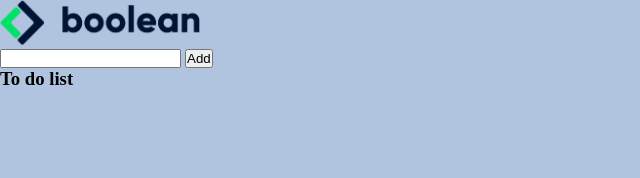
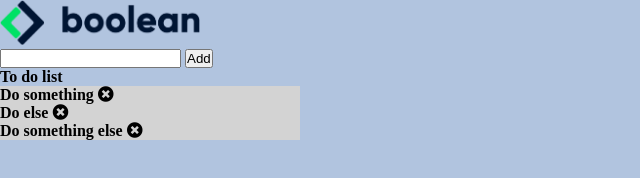
Before and after one commit to federico1989/vue-todolist, a plain HTML site: page index.html in a window 1280 px wide. Shown: the whole page, without its empty margins (0-640 px from the left). Drawn offline with nearby package versions, Linux system fonts and the light colour scheme.

Commit message:
Inserimento della lista
Lista tasks in Vue

```diff
--- a/assets/css/style.css
+++ b/assets/css/style.css
@@ -10,6 +10,9 @@ body {
 img {
   width: 200px;
 }
-.mini_card {
+.card_list {
+  width: 300px;
+}
+.lista_task ul {
   background: lightgray;
 }
--- a/assets/js/main.js
+++ b/assets/js/main.js
@@ -1,4 +1,12 @@
 let app = new Vue ({
-  el: "#app",
+  el: "#my_list",
+  data: {
+    image: "assets/img/logo.png",
+    tasks: [
+      "Do something",
+      "Do else",
+      "Do something else"
+    ]
+  }
 
 })
--- a/index.html
+++ b/index.html
@@ -10,16 +10,17 @@
   <title>Todolist</title>
 </head>
   <body>
-    <div class="card" id="">
-      <img src="assets/img/logo.png" alt="">
+    <div class="card_list" id="my_list">
+      <img :src="image" alt="">
       <div class="add_task">
         <input type="text" name="" value="">
         <button type="button" name="button">Add</button>
       </div>
       <section class="lista_task">
-        <h3>To do list</h3>
+        <h4>To do list</h34>
         <ul>
-          <li></li>
+          <li v-for="task in tasks">{{task}}
+          <i @click="" class="fas fa-times-circle"></i></li>
         </ul>
       </section>
 
```
